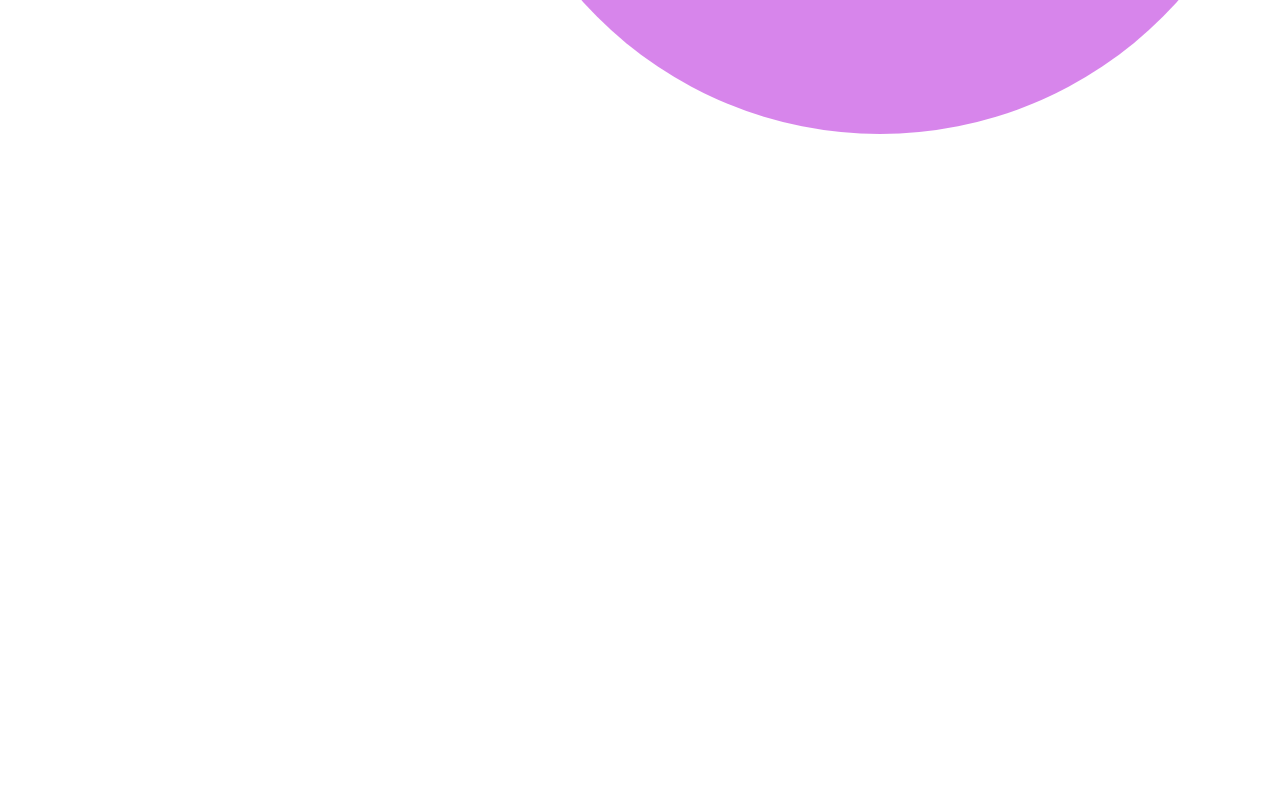
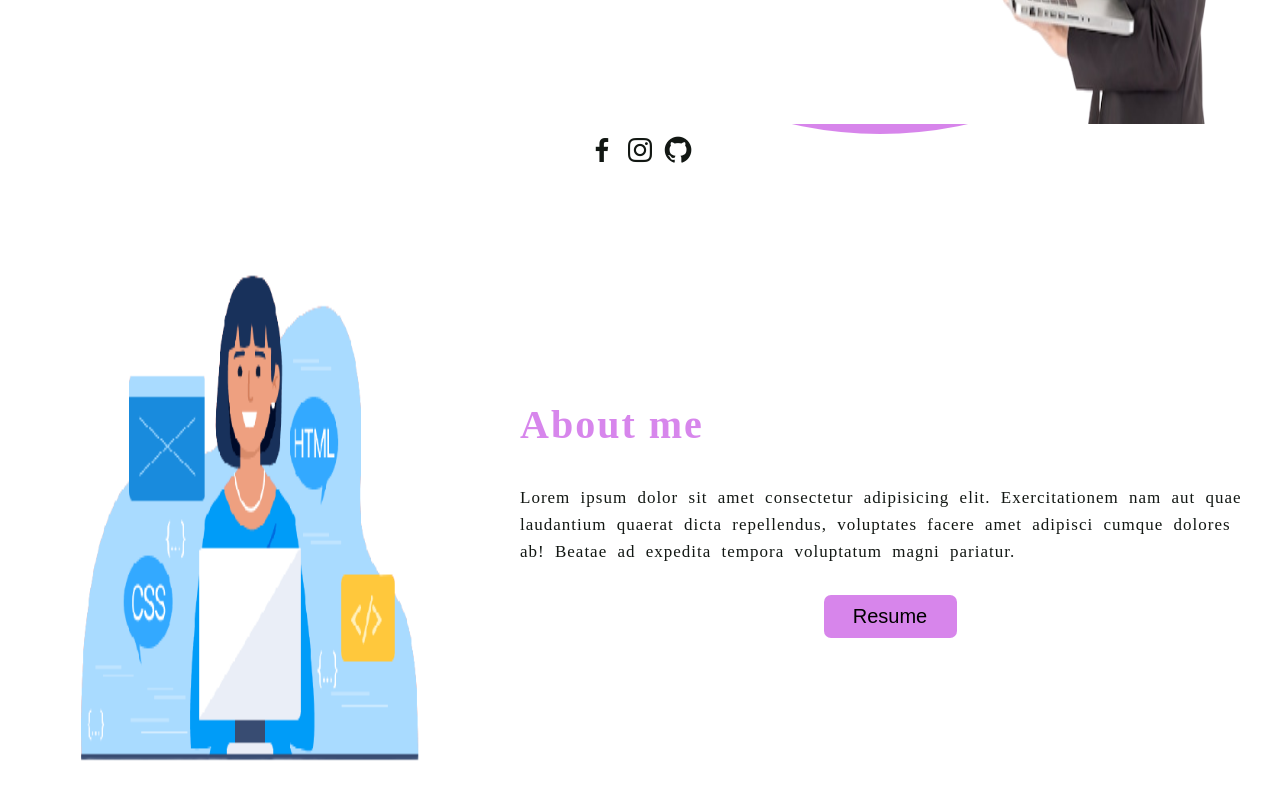
Before and after one commit to siham-elmabrouky/portfolio-html-css-js, a plain HTML site: page index.html in a window 1280 px wide. Shown: the part 666-1466 px from the top of the page. Drawn offline with nearby package versions, Linux system fonts and the light colour scheme.

Commit message:
sectin about

```diff
--- a/index.html
+++ b/index.html
@@ -51,7 +51,7 @@
                             <h1>Hey, I am <span>Siham,</span> </h1>
                             <br><br>
                         </div>
-                            <p>Lorem ipsum dolor sit amet consectetur adipisicing elit.
+                            <p class="para">Lorem ipsum dolor sit amet consectetur adipisicing elit.
                             Exercitationem nam aut quae laudantium quaerat dicta repellendus,
                             voluptates facere amet adipisci cumque dolores ab!
                             Beatae ad expedita tempora voluptatum magni pariatur.</p>
@@ -79,7 +79,28 @@
 </header>
  <!-- caret up -->
 <i class="fa-solid fa-caret-up" id="btn"></i>
+ <section id="about">
+<div class="container content">
+<div class="about-left">
+  <img src="pr-removebg-preview.png" alt="">
+</div>
+<div class="about-rigth">
+ <h1 class="texth1">About me</h1>
+ <br><br>
+ <p class="para">Lorem ipsum dolor sit amet consectetur adipisicing elit.
+  Exercitationem nam aut quae laudantium quaerat dicta repellendus,
+  voluptates facere amet adipisci cumque dolores ab!
+  Beatae ad expedita tempora voluptatum magni pariatur.</p>
+  <div class="but">
+    <button class="resume">Resume</button>
 
+  </div>
+</div>
+</div>
+ </section>
+ <section id="skill">
+
+ </section>
 
 <script src="script.js"></script>
 </body>
--- a/style.css
+++ b/style.css
@@ -129,7 +129,7 @@ border-radius:7px;
 .sihamdev .hello h1 span{
     color: var(--purplecolor);
 }
-.sihamdev  p{
+.para{
 font-size: 17px;
 font-weight: 300;
 word-spacing: 5px;
@@ -257,3 +257,58 @@ line-height: 27px;
 
   }
 }
+/* about */
+#about{
+    height: 100vh;
+
+ display: flex;
+ align-items: center;
+ justify-content: center;
+}
+.container img{
+   /* background: var(--purplecolor); */
+   height: 90Vh;
+   width: 500px;
+}
+.container .texth1{
+    color: var(--purplecolor);
+    font-size: 2.5rem;
+    font-weight: 700;
+    letter-spacing: 2px;
+}
+.container .about-rigth p{
+
+}
+.container .about-rigth{
+     padding: 20px;
+
+}
+.container .about-rigth .but{
+
+    display: flex;
+    align-items: center;
+    justify-content: center;
+}
+.container .about-rigth .resume{
+    background-color: var(--purplecolor);
+    border: none;
+    width: 133px;
+    padding: 10px 10px;
+    border-radius: 7px;
+    margin: 30px;
+    font-size: 20px;
+
+
+
+}
+.container .about-rigth .resume:hover{
+    background-color: var(--whitecolor);
+    border: 2px solid var(--purplecolor);
+    transition: var(--transition-2);
+}
+@media screen and (max-width: 575px){
+    #about{
+        height: auto;
+        margin-top: 40px;
+    }
+}
```
Also changed, not shown: full_front_back.avif (added), full_front_back_1_-removebg-preview.png (added), pr-removebg-preview.png (added), pr.png (added).
